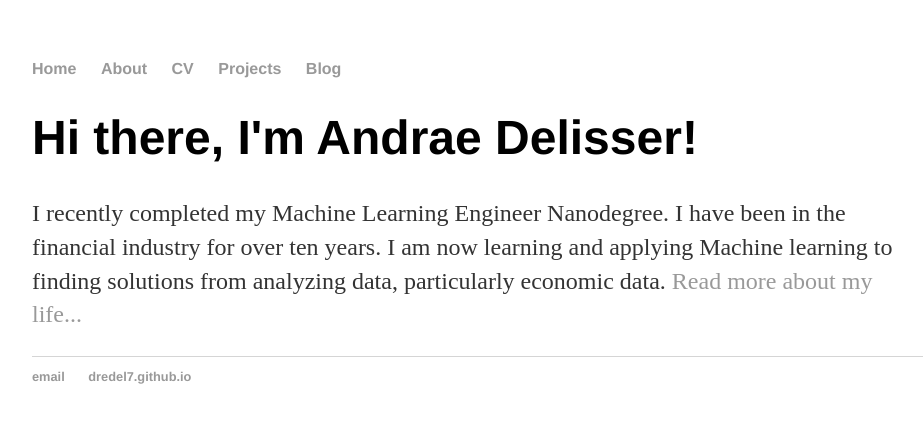
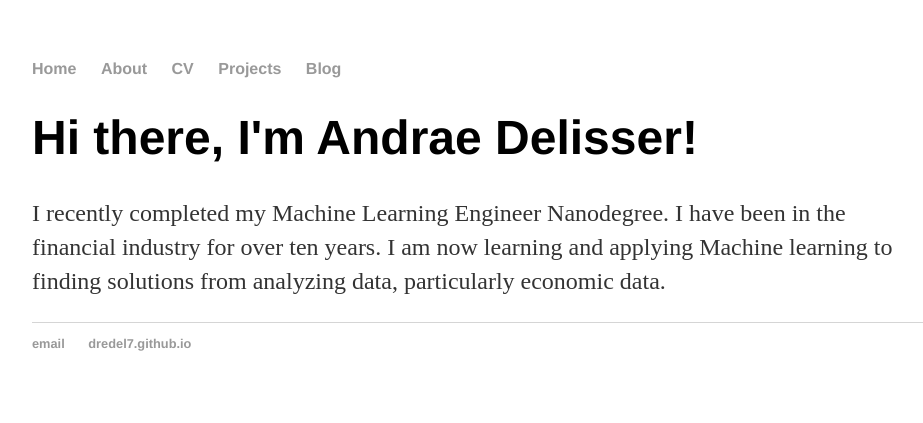
Before and after one commit to dredel7/Exercises, a Jekyll site: the page built from about/index.html, in a window 1280 px wide. Shown: the top 423 px of the page, without its empty margins (160-1083 px from the left). Built offline with Jekyll 4.4.1, drawn with Linux system fonts in a browser that asks for light colours.

Commit message:
Update index.html

```diff
--- a/about/index.html
+++ b/about/index.html
@@ -5,5 +5,6 @@ title: Andrae Delisser, Aspiring Data Scientist
 <div class="blurb">
 	<h1>Hi there, I'm Andrae Delisser!</h1>
 	<p>I recently completed my Machine Learning Engineer Nanodegree. I have been in the financial industry for over ten years.
-    I am now learning and applying Machine learning to finding solutions from analyzing data, particularly economic data. <a href="/about">Read more about my life...</a></p>
+    I am now learning and applying Machine learning to finding solutions from analyzing data, particularly economic data.
+		</p>
 </div><!-- /.blurb -->
```
